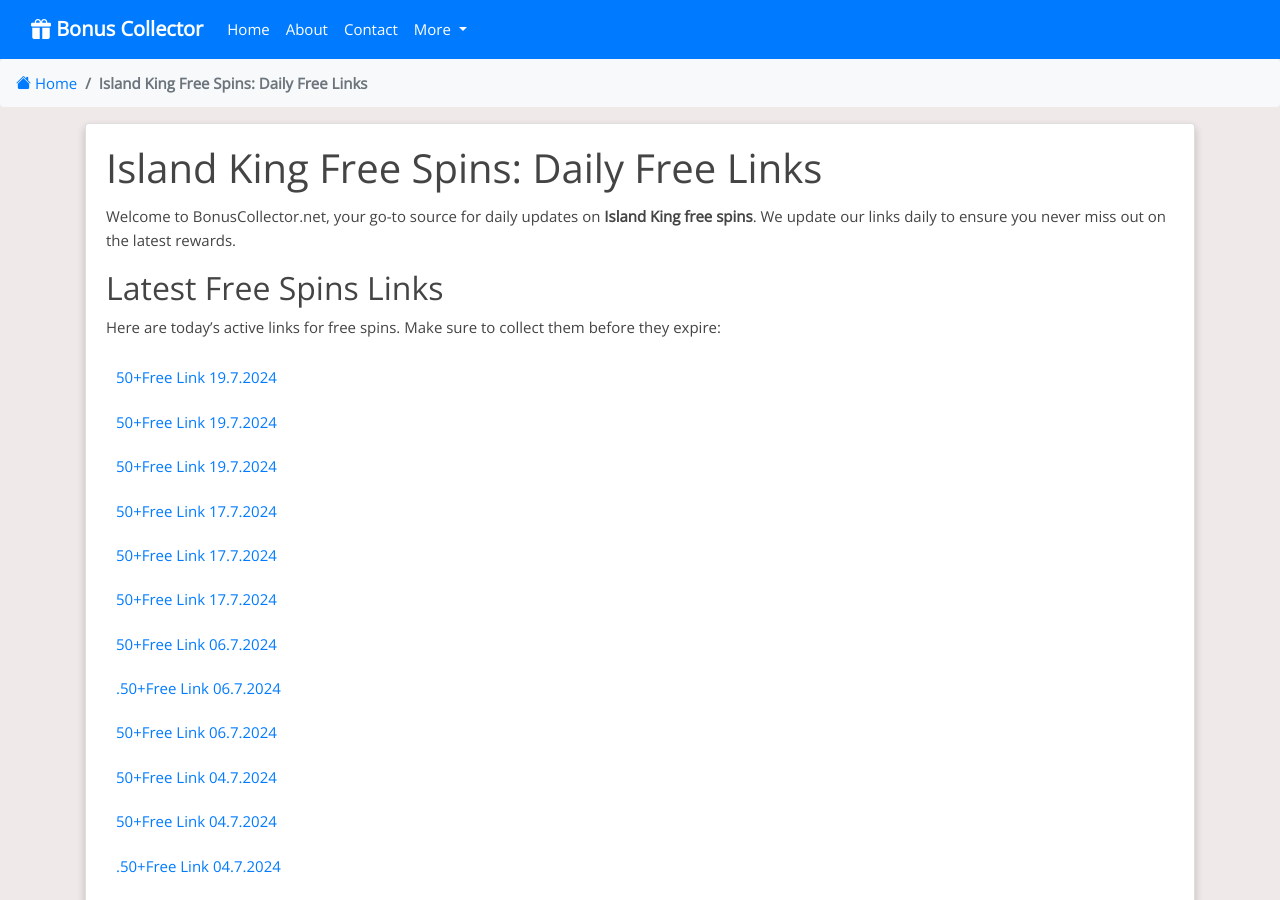
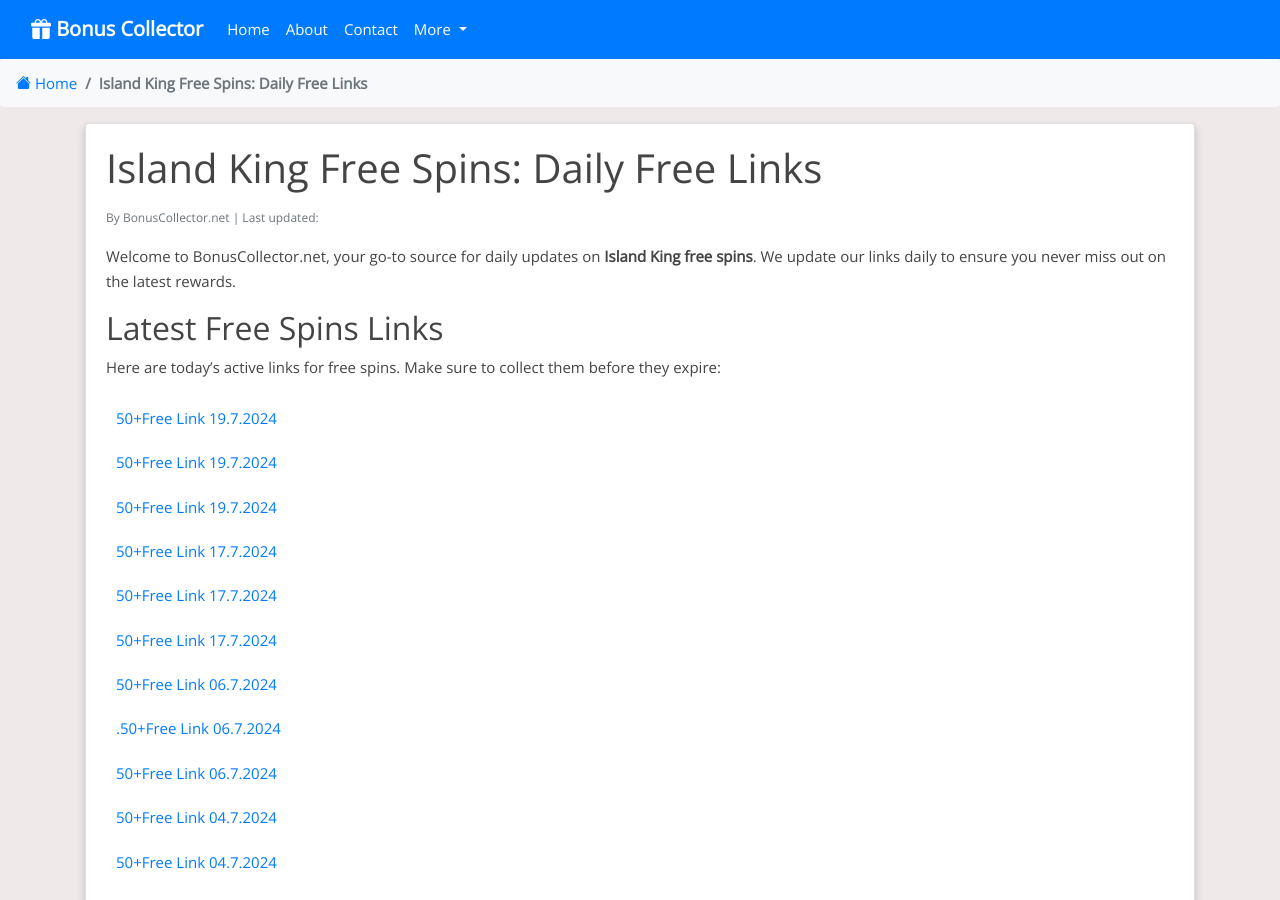
Before and after one commit to Prollad99/bs-net, a Jekyll site: the page built from _posts/2024-07-04-island-king.md, in a window 1280 px wide and 900 px high. Built offline with Jekyll 4.4.1, drawn with Linux system fonts in a browser that asks for light colours; nearby versions of some CDN libraries; comment, search, counter and statistics services are not loaded.

Commit message:
Update post.html

```diff
--- a/_layouts/post.html
+++ b/_layouts/post.html
@@ -6,6 +6,11 @@
   <div class="card-body">
 
     <h1 class="card-title">{{ page.title }}</h1>
+
+    <!-- Author and Last Updated Date -->
+    <p class="text-muted">
+      <small>By {{ page.author }} | Last updated: {{ page.last_modified_at | date: "%B %d, %Y" }}</small>
+    </p>
 
     <div class="card-text">{{ content }}</div>
 
```
